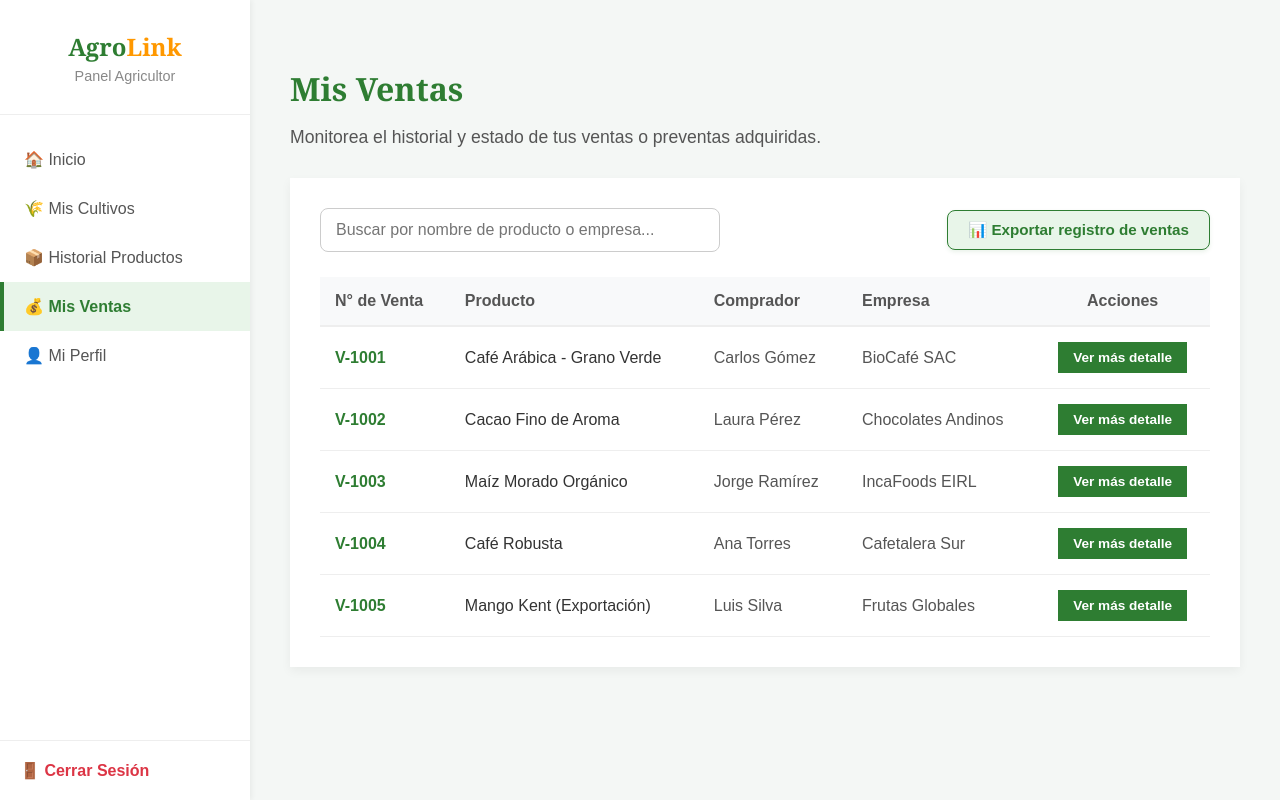
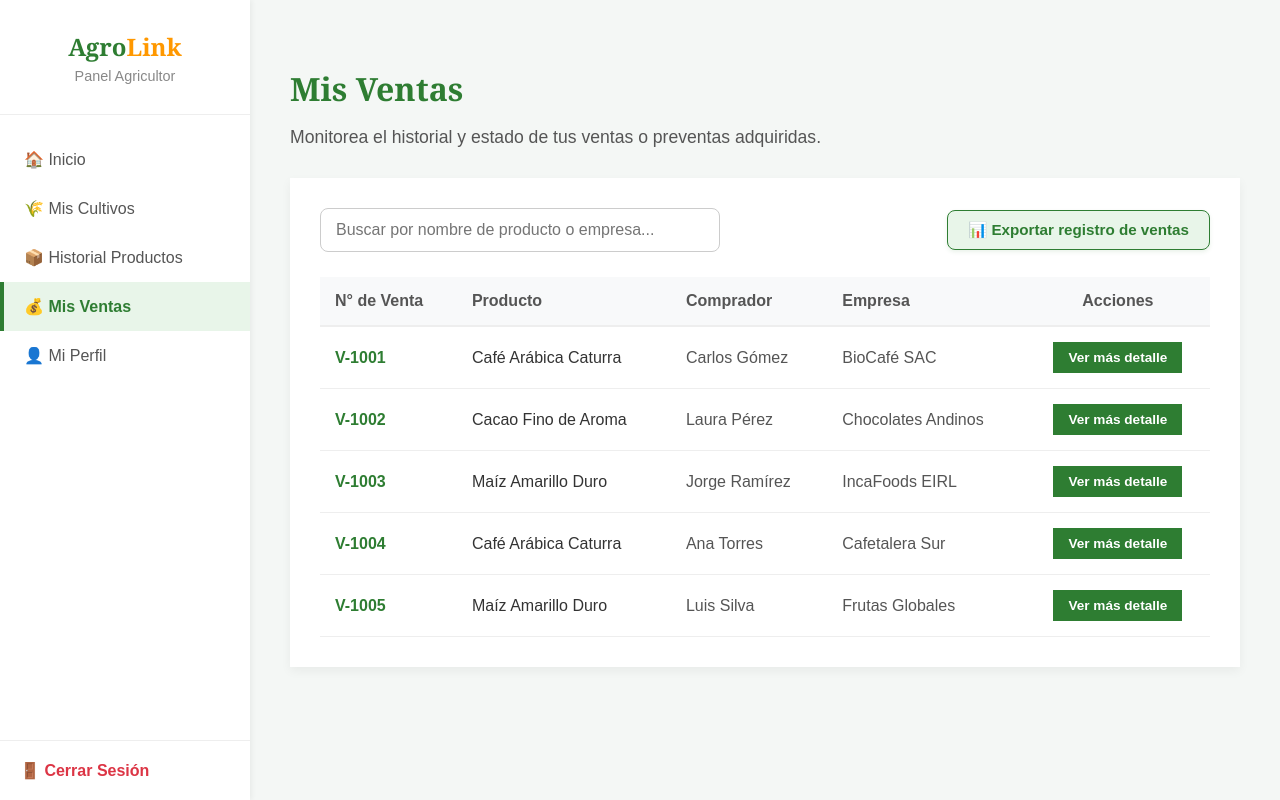
Before and after one commit to Alexis-Maza/agrolink-frontend, a React (Create React App) app in the folder agrolink-frontend/: page /farmer/sales in a window 1280 px wide. Built offline with nearby package versions, Linux system fonts and the light colour scheme.

Commit message:
Ajuste del apartado de detalle de venta, se ajusto el tema de parciales

```diff
--- a/agrolink-frontend/src/data/mockFarmerData.js
+++ b/agrolink-frontend/src/data/mockFarmerData.js
@@ -55,29 +55,29 @@ export const initialCrops = [
 
 export const initialSales = [
     {
-        id: 'V-1001', producto: 'Café Arábica - Grano Verde', comprador: 'Carlos Gómez', empresa: 'BioCafé SAC',
-        cantidad: '500', unidad: 'Kg', costo: 'S/ 2,500.00', fechaCompra: '12/10/2025', fechaEntrega: '15/01/2026',
-        lote: 'L-2025-A', loteParcial: 'LP-01', estado: 'Pendiente de Cosecha', metodoPago: 'Transferencia (50% Adelanto)', direccionEntrega: 'Almacén Principal BioCafé, Lima'
+        id: 'V-1001', producto: 'Café Arábica Caturra', comprador: 'Carlos Gómez', empresa: 'BioCafé SAC',
+        cantidad: '500', unidad: 'Kg', costo: 'S/ 7,500.00', fechaCompra: '12/10/2025', fechaEntrega: '15/01/2026',
+        lote: 'LOTE-CAF-2025', loteParcial: 'LOTE-CAF-2025-P1', estado: 'Pendiente de Cosecha', metodoPago: 'Transferencia (50% Adelanto)', direccionEntrega: 'Almacén Principal BioCafé, Lima'
     },
     {
         id: 'V-1002', producto: 'Cacao Fino de Aroma', comprador: 'Laura Pérez', empresa: 'Chocolates Andinos',
-        cantidad: '2', unidad: 'Toneladas', costo: 'S/ 5,800.00', fechaCompra: '05/11/2025', fechaEntrega: '20/02/2026',
-        lote: 'L-2025-C', loteParcial: 'LP-03', estado: 'En Tránsito', metodoPago: 'Carta de Crédito', direccionEntrega: 'Puerto del Callao, Zona 4'
+        cantidad: '2', unidad: 'Toneladas', costo: 'S/ 37,000.00', fechaCompra: '05/11/2025', fechaEntrega: '20/02/2026',
+        lote: 'LOTE-CAC-2025', loteParcial: 'LOTE-CAC-2025-P1', estado: 'En Tránsito', metodoPago: 'Carta de Crédito', direccionEntrega: 'Puerto del Callao, Zona 4'
     },
     {
-        id: 'V-1003', producto: 'Maíz Morado Orgánico', comprador: 'Jorge Ramírez', empresa: 'IncaFoods EIRL',
-        cantidad: '800', unidad: 'Kg', costo: 'S/ 1,200.00', fechaCompra: '20/09/2025', fechaEntrega: '10/12/2025',
-        lote: 'L-2025-M', loteParcial: 'LP-01', estado: 'Entregado', metodoPago: 'Transferencia 100%', direccionEntrega: 'Planta Procesadora IncaFoods, Arequipa'
+        id: 'V-1003', producto: 'Maíz Amarillo Duro', comprador: 'Jorge Ramírez', empresa: 'IncaFoods EIRL',
+        cantidad: '800', unidad: 'Kg', costo: 'S/ 1,440.00', fechaCompra: '20/09/2025', fechaEntrega: '10/12/2025',
+        lote: 'LOTE-MZD-2025', loteParcial: 'LOTE-MZD-2025-P1', estado: 'Entregado', metodoPago: 'Transferencia 100%', direccionEntrega: 'Planta Procesadora IncaFoods, Arequipa'
     },
     {
-        id: 'V-1004', producto: 'Café Robusta', comprador: 'Ana Torres', empresa: 'Cafetalera Sur',
-        cantidad: '1.5', unidad: 'Toneladas', costo: 'S/ 6,000.00', fechaCompra: '02/10/2025', fechaEntrega: '05/03/2026',
-        lote: 'L-2025-R', loteParcial: 'LP-02', estado: 'Pendiente de Cosecha', metodoPago: 'Transferencia (30% Adelanto)', direccionEntrega: 'Almacén Cafetalera Sur, Cusco'
+        id: 'V-1004', producto: 'Café Arábica Caturra', comprador: 'Ana Torres', empresa: 'Cafetalera Sur',
+        cantidad: '1.5', unidad: 'Toneladas', costo: 'S/ 22,500.00', fechaCompra: '02/10/2025', fechaEntrega: '05/03/2026',
+        lote: 'LOTE-CAF-2025', loteParcial: 'LOTE-CAF-2025-P2', estado: 'Pendiente de Cosecha', metodoPago: 'Transferencia (30% Adelanto)', direccionEntrega: 'Almacén Cafetalera Sur, Cusco'
     },
     {
-        id: 'V-1005', producto: 'Mango Kent (Exportación)', comprador: 'Luis Silva', empresa: 'Frutas Globales',
-        cantidad: '5', unidad: 'Toneladas', costo: 'S/ 15,000.00', fechaCompra: '15/08/2025', fechaEntrega: '30/11/2025',
-        lote: 'L-2025-MK', loteParcial: 'LP-05', estado: 'Entregado', metodoPago: 'Pago a 30 días', direccionEntrega: 'Planta de Empaque Piura'
+        id: 'V-1005', producto: 'Maíz Amarillo Duro', comprador: 'Luis Silva', empresa: 'Frutas Globales',
+        cantidad: '5', unidad: 'Toneladas', costo: 'S/ 9,000.00', fechaCompra: '15/08/2025', fechaEntrega: '30/11/2025',
+        lote: 'LOTE-MZD-2025', loteParcial: 'LOTE-MZD-2025-P2', estado: 'Entregado', metodoPago: 'Pago a 30 días', direccionEntrega: 'Planta de Empaque Piura'
     }
 ];
 
--- a/agrolink-frontend/src/views/Buyer/BuyerCatalog.js
+++ b/agrolink-frontend/src/views/Buyer/BuyerCatalog.js
@@ -39,6 +39,27 @@ function BuyerCatalog() {
         const qtyNum = parseFloat(purchaseData.cantidad);
         const total = priceNum * qtyNum;
 
+        // Autogenerar lote parcial secuencial de acuerdo al lote central del producto
+        const getNextPartialSuffix = (loteCentral) => {
+            const savedOrders = JSON.parse(localStorage.getItem('agrolink_orders') || '[]');
+            let count = 0;
+            savedOrders.forEach(o => {
+                if (o.productos) {
+                    o.productos.forEach(p => {
+                        if (p.loteParcial && p.loteParcial.startsWith(loteCentral)) {
+                            count++;
+                        }
+                    });
+                }
+            });
+            // Contar con base simulada
+            if (loteCentral === 'LOTE-CAF-2025') count += 2;
+            else if (loteCentral === 'LOTE-MZD-2025') count += 2;
+            else if (loteCentral === 'LOTE-CAC-2025') count += 1;
+
+            return `${loteCentral}-P${count + 1}`;
+        };
+
         const newItem = {
             id: `CART-${Date.now()}-${Math.floor(Math.random() * 1000)}`,
             cultivoId: selectedCrop.id,
@@ -46,7 +67,7 @@ function BuyerCatalog() {
             lote: selectedCrop.lote,
             cantidad: purchaseData.cantidad,
             precio: priceNum,
-            loteParcial: purchaseData.loteParcial || `LP-${Math.floor(Math.random() * 100)}`,
+            loteParcial: purchaseData.loteParcial || getNextPartialSuffix(selectedCrop.lote),
             metodoPago: purchaseData.metodoPago,
             porcentajeAdelanto: purchaseData.porcentajeAdelanto,
             montoTotal: total,
@@ -124,7 +145,7 @@ function BuyerCatalog() {
                             </div>
                             <div>
                                 <label style={{ display: 'block', marginBottom: '5px', fontWeight: '500' }}>Lote Parcial (Opcional)</label>
-                                <input type="text" name="loteParcial" value={purchaseData.loteParcial} onChange={(e) => setPurchaseData({...purchaseData, loteParcial: e.target.value})} style={{ width: '100%', padding: '12px', borderRadius: 'var(--radius-md)', border: '1px solid #ccc' }} />
+                                <input type="text" name="loteParcial" placeholder={`Ej: ${selectedCrop.lote}-P3`} value={purchaseData.loteParcial} onChange={(e) => setPurchaseData({...purchaseData, loteParcial: e.target.value})} style={{ width: '100%', padding: '12px', borderRadius: 'var(--radius-md)', border: '1px solid #ccc' }} />
                             </div>
                             <div>
                                 <label style={{ display: 'block', marginBottom: '5px', fontWeight: '500' }}>Método de Pago</label>
--- a/agrolink-frontend/src/views/Public/PublicHome.js
+++ b/agrolink-frontend/src/views/Public/PublicHome.js
@@ -79,6 +79,27 @@ function PublicHome() {
         const qtyNum = parseFloat(purchaseData.cantidad);
         const total = priceNum * qtyNum;
 
+        // Autogenerar lote parcial secuencial de acuerdo al lote central del producto
+        const getNextPartialSuffix = (loteCentral) => {
+            const savedOrders = JSON.parse(localStorage.getItem('agrolink_orders') || '[]');
+            let count = 0;
+            savedOrders.forEach(o => {
+                if (o.productos) {
+                    o.productos.forEach(p => {
+                        if (p.loteParcial && p.loteParcial.startsWith(loteCentral)) {
+                            count++;
+                        }
+                    });
+                }
+            });
+            // Contar con base simulada
+            if (loteCentral === 'LOTE-CAF-2025') count += 2;
+            else if (loteCentral === 'LOTE-MZD-2025') count += 2;
+            else if (loteCentral === 'LOTE-CAC-2025') count += 1;
+
+            return `${loteCentral}-P${count + 1}`;
+        };
+
         const newItem = {
             id: `CART-${Date.now()}-${Math.floor(Math.random() * 1000)}`,
             cultivoId: selectedCrop.id,
@@ -86,7 +107,7 @@ function PublicHome() {
             lote: selectedCrop.lote,
             cantidad: purchaseData.cantidad,
             precio: priceNum,
-            loteParcial: purchaseData.loteParcial || `LP-${Math.floor(Math.random() * 100)}`,
+            loteParcial: purchaseData.loteParcial || getNextPartialSuffix(selectedCrop.lote),
             metodoPago: purchaseData.metodoPago,
             porcentajeAdelanto: purchaseData.porcentajeAdelanto,
             montoTotal: total,
@@ -538,7 +559,7 @@ function PublicHome() {
                                 <input
                                     type="text"
                                     name="loteParcial"
-                                    placeholder="Ej: LP-Norte"
+                                    placeholder={`Ej: ${selectedCrop.lote}-P3`}
                                     value={purchaseData.loteParcial}
                                     onChange={(e) => setPurchaseData({...purchaseData, loteParcial: e.target.value})}
                                     style={{ width: '100%', padding: '12px', borderRadius: 'var(--radius-md)', border: '1px solid #ccc', fontSize: '1rem', boxSizing: 'border-box' }}
```
Also changed, not shown: agrolink-frontend/src/views/Farmer/FarmerSales.js (+28 -2 lines).
